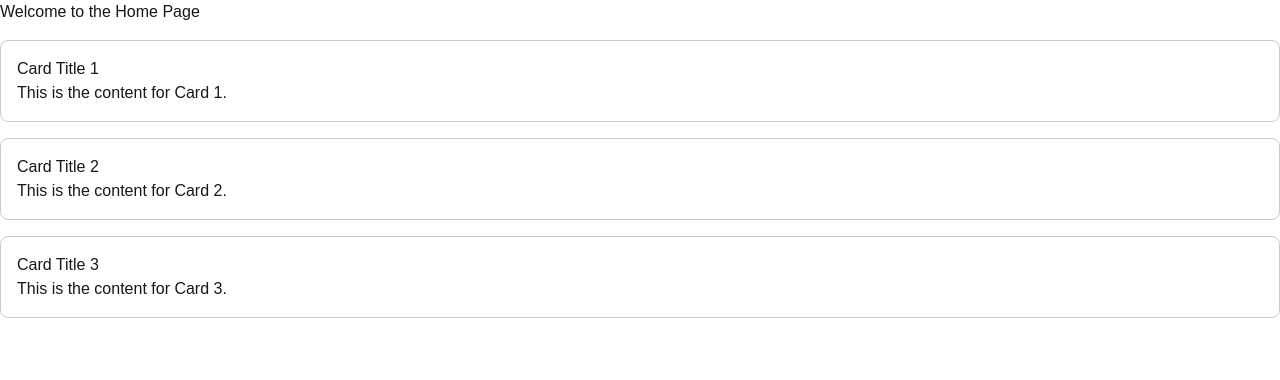
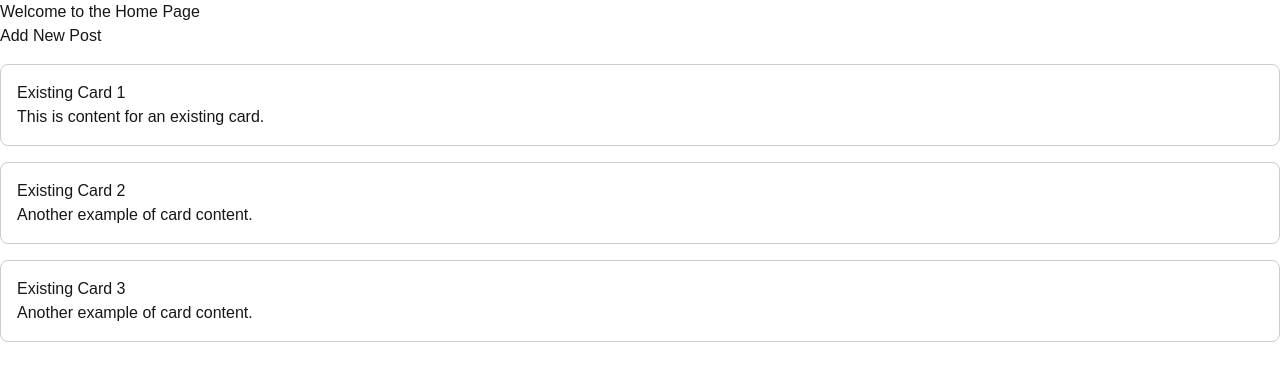
Before and after one commit to TatendaTorerwa/alx-project-0x02-setup, a Next.js app in the folder alx-project-2/: page /home in a window 1280 px wide. Shown: the top 380 px of the page. Built offline with nearby package versions, Linux system fonts and the light colour scheme.

Commit message:
Implement PostModal component for dynamic content

```diff
--- /dev/null
+++ b/alx-project-2/components/common/PostModal.tsx
@@ -0,0 +1,44 @@
+import React, { useState } from 'react';
+
+interface PostModalProps {
+  isOpen: boolean;
+  onClose: () => void;
+  onSubmit: (title: string, content: string) => void;
+}
+
+const PostModal: React.FC<PostModalProps> = ({ isOpen, onClose, onSubmit }) => {
+  const [title, setTitle] = useState('');
+  const [content, setContent] = useState('');
+
+  const handleSubmit = (e: React.FormEvent) => {
+    e.preventDefault();
+    onSubmit(title, content);
+    setTitle('');
+    setContent('');
+    onClose();
+  };
+
+  if (!isOpen) return null;
+
+  return (
+    <div style={{ position: 'fixed', top: 0, left: 0, width: '100%', height: '100%', backgroundColor: 'rgba(0, 0, 0, 0.5)' }}>
+      <div style={{ backgroundColor: 'white', padding: '20px', margin: '100px auto', width: '400px', borderRadius: '8px' }}>
+        <h2>Create a Post</h2>
+        <form onSubmit={handleSubmit}>
+          <div>
+            <label>Title</label>
+            <input value={title} onChange={(e) => setTitle(e.target.value)} required />
+          </div>
+          <div>
+            <label>Content</label>
+            <textarea value={content} onChange={(e) => setContent(e.target.value)} required />
+          </div>
+          <button type="submit">Submit</button>
+          <button type="button" onClick={onClose}>Cancel</button>
+        </form>
+      </div>
+    </div>
+  );
+};
+
+export default PostModal;
--- a/alx-project-2/pages/home.tsx
+++ b/alx-project-2/pages/home.tsx
@@ -1,12 +1,30 @@
+import React, { useState } from 'react';
 import Card from '../components/common/Card';
+import PostModal from '../components/common/PostModal';
 
 const HomePage = () => {
+  const [isModalOpen, setIsModalOpen] = useState(false);
+  const [posts, setPosts] = useState<{ title: string; content: string }[]>([
+    { title: 'Existing Card 1', content: 'This is content for an existing card.' },
+    { title: 'Existing Card 2', content: 'Another example of card content.' },
+    { title: 'Existing Card 3', content: 'Another example of card content.' },
+  ]);
+
+  const handleOpenModal = () => setIsModalOpen(true);
+  const handleCloseModal = () => setIsModalOpen(false);
+
+  const handleAddPost = (title: string, content: string) => {
+    setPosts([...posts, { title, content }]);
+  };
+
   return (
     <div>
       <h1>Welcome to the Home Page</h1>
-      <Card title="Card Title 1" content="This is the content for Card 1." />
-      <Card title="Card Title 2" content="This is the content for Card 2." />
-      <Card title="Card Title 3" content="This is the content for Card 3." />
+      <button onClick={handleOpenModal}>Add New Post</button>
+      <PostModal isOpen={isModalOpen} onClose={handleCloseModal} onSubmit={handleAddPost} />
+      {posts.map((post, index) => (
+        <Card key={index} title={post.title} content={post.content} />
+      ))}
     </div>
   );
 };
```
